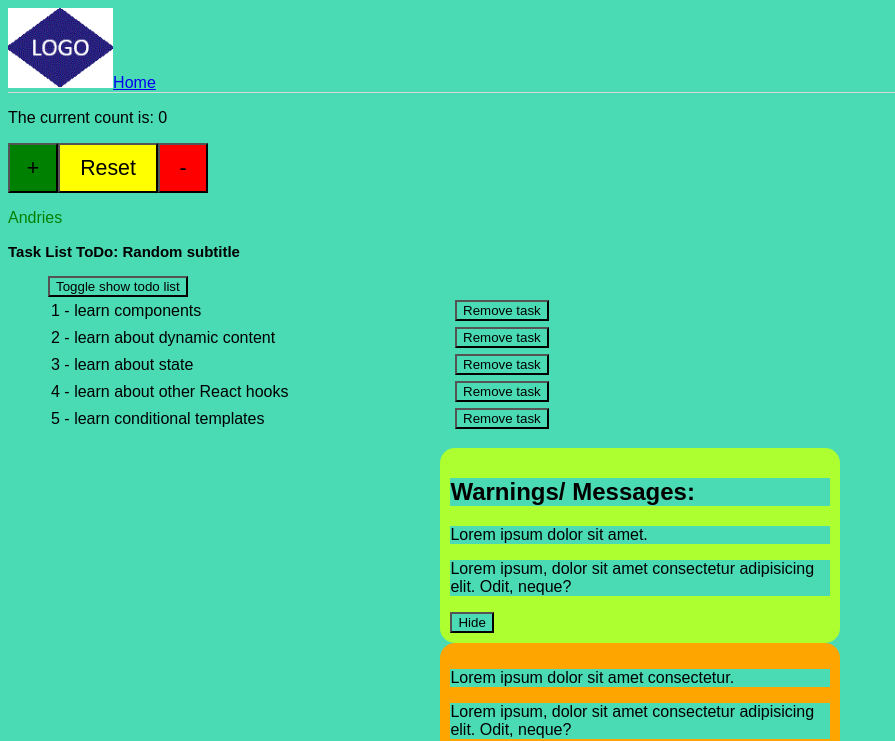
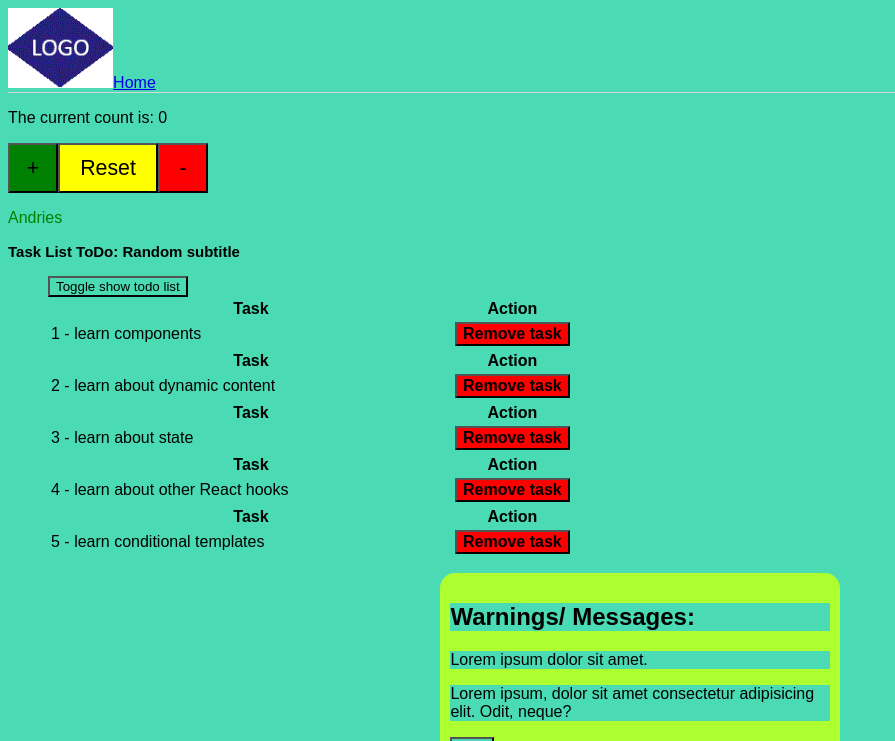
Before and after one commit to andriesvdw1/practise, a React (Create React App) app in the folder taskerize/: page / in a window 1280 px wide. Shown: the top 741 px of the page, without its empty margins (0-895 px from the left). Built offline with nearby package versions, Linux system fonts and the light colour scheme.

Commit message:
Add headings to the TaskCard table

```diff
--- /dev/null
+++ b/taskerize/src/components/TaskCard.css
@@ -0,0 +1,5 @@
+.task-card-button{
+    background-color: red;
+    font-weight: bold;
+    font-size: 12pt;
+}
--- a/taskerize/src/components/TaskCard.jsx
+++ b/taskerize/src/components/TaskCard.jsx
@@ -1,9 +1,15 @@
 import React from "react";
 import '../index.css';
+import './TaskCard.css';
 
 function TaskCard({ task, handleDelete }) {
   return (
     <table>
+      <tr>
+      <th>Task</th>
+      <th>Action</th>
+      </tr>
+
       <tr>
         <td width={400}>
           <span className="task-card-details">
```
